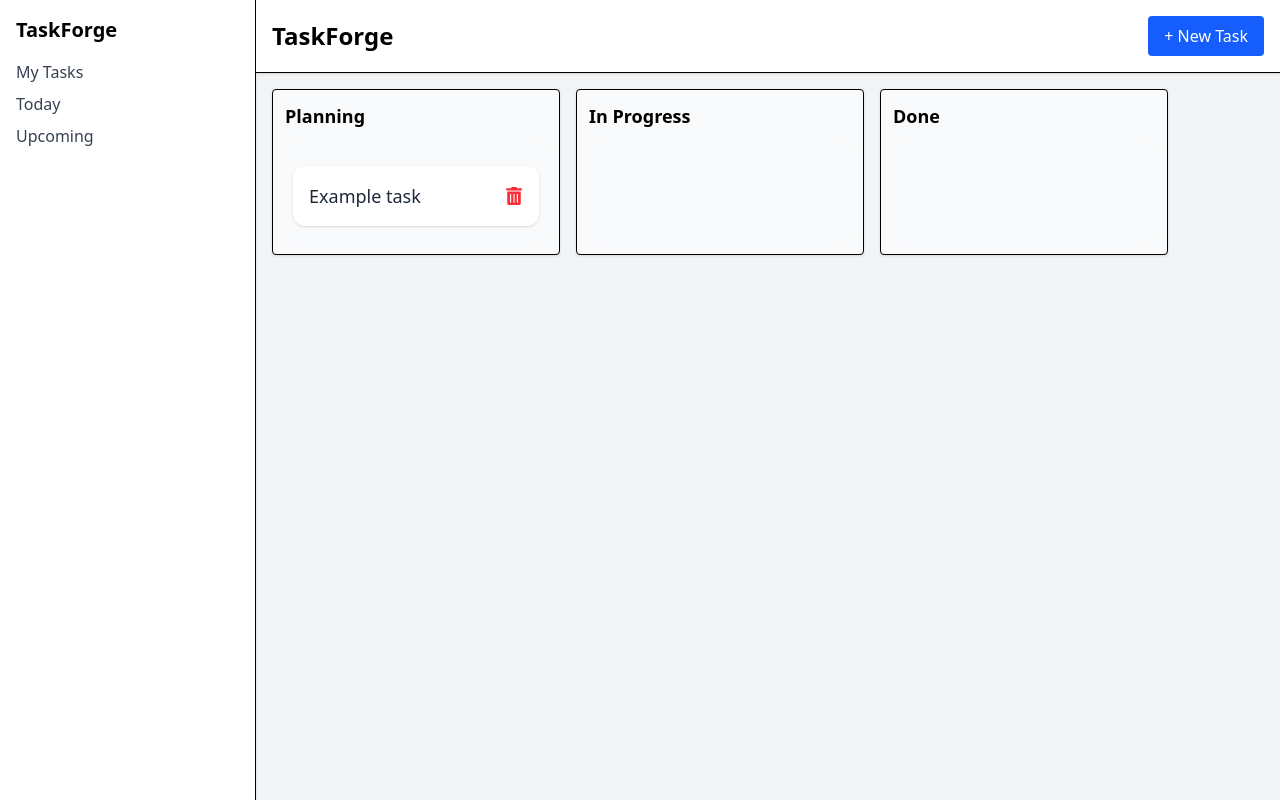
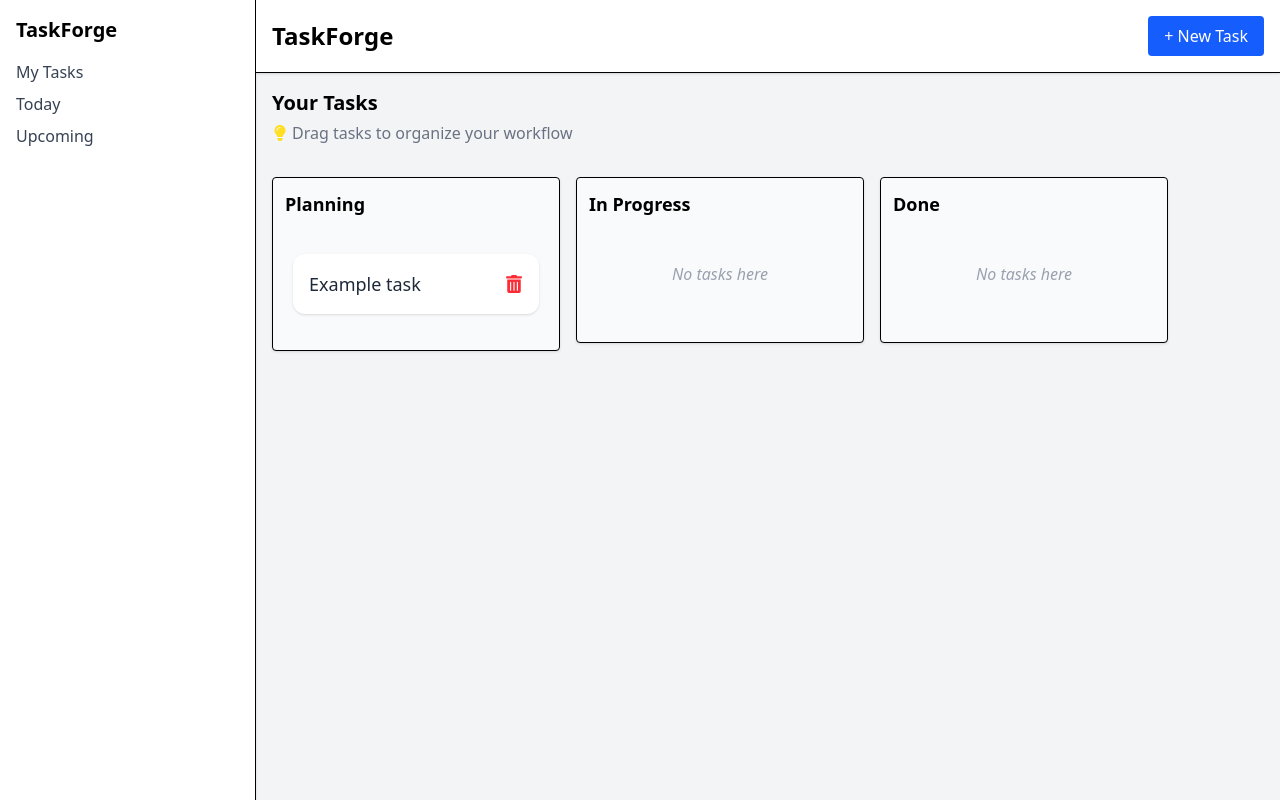
Before and after one commit to otonebieridze/taskforge, a React (Vite) app: page / in a window 1280 px wide. Built offline with nearby package versions, Linux system fonts and the light colour scheme.

Commit message:
feat: add dynamic-height columns and drag-and-drop hint

```diff
--- a/src/components/board/Column.tsx
+++ b/src/components/board/Column.tsx
@@ -22,6 +22,12 @@ export default function Column({ title, tasks, status }: Props) {
         ${snapshot.isDraggingOver ? "bg-blue-50 border-blue-400" : "bg-gray-50"}
         p-2 rounded-lg`}
           >
+            {tasks.length === 0 && (
+              <p className="text-base text-gray-400 italic text-center py-6">
+                No tasks here
+              </p>
+            )}
+
             {tasks.map((task, index) => (
               <Draggable
                 key={task.id}
--- a/src/components/board/TaskCard.tsx
+++ b/src/components/board/TaskCard.tsx
@@ -20,7 +20,7 @@ export default function TaskCard({ task }: Props) {
         whileHover={{ scale: 1.03 }}
         whileTap={{ scale: 0.97 }}
         onClick={() => setIsEditing(true)}
-        className="bg-white p-4 rounded-xl shadow hover:shadow-md space-y-2 cursor-pointer mt-4 select-none transition duration-200"
+        className="bg-white p-4 rounded-xl shadow hover:shadow-md space-y-2 cursor-pointer mt-4 mb-4 select-none transition duration-200"
       >
         <div className="w-full flex items-center justify-between">
           <h3 className="text-lg font-medium text-gray-800">{task.title}</h3>
--- a/src/components/layout/Board.tsx
+++ b/src/components/layout/Board.tsx
@@ -2,6 +2,8 @@ import Column from "../board/Column";
 import { useTasks } from "../../context/TaskContext";
 import { DragDropContext } from "@hello-pangea/dnd";
 import type { DropResult } from "@hello-pangea/dnd";
+
+import { FaLightbulb } from "react-icons/fa";
 
 export default function Board() {
   const { tasks, updateTask } = useTasks();
@@ -21,12 +23,20 @@ export default function Board() {
   };
 
   return (
-    <DragDropContext onDragEnd={handleDragEnd}>
-      <div className="flex gap-4 overflow-x-auto p-4">
-        <Column title="Planning" tasks={planning} status="planning" />
-        <Column title="In Progress" tasks={inProgress} status="in-progress" />
-        <Column title="Done" tasks={done} status="done" />
+    <>
+      <div className="p-4">
+        <h1 className="text-xl font-semibold">Your Tasks</h1>
+        <span className="flex items-center gap-1 text-base text-gray-500 mt-1">
+          <FaLightbulb className="text-yellow-300" /> Drag tasks to organize your workflow
+        </span>
       </div>
-    </DragDropContext>
+      <DragDropContext onDragEnd={handleDragEnd}>
+        <div className="flex gap-4 overflow-x-auto p-4 items-start">
+          <Column title="Planning" tasks={planning} status="planning" />
+          <Column title="In Progress" tasks={inProgress} status="in-progress" />
+          <Column title="Done" tasks={done} status="done" />
+        </div>
+      </DragDropContext>
+    </>
   );
 }
```
